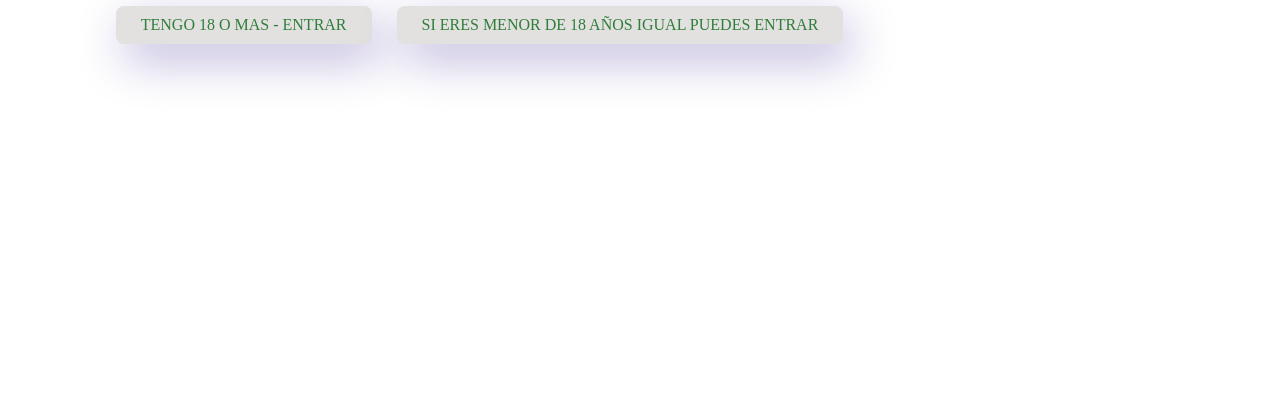
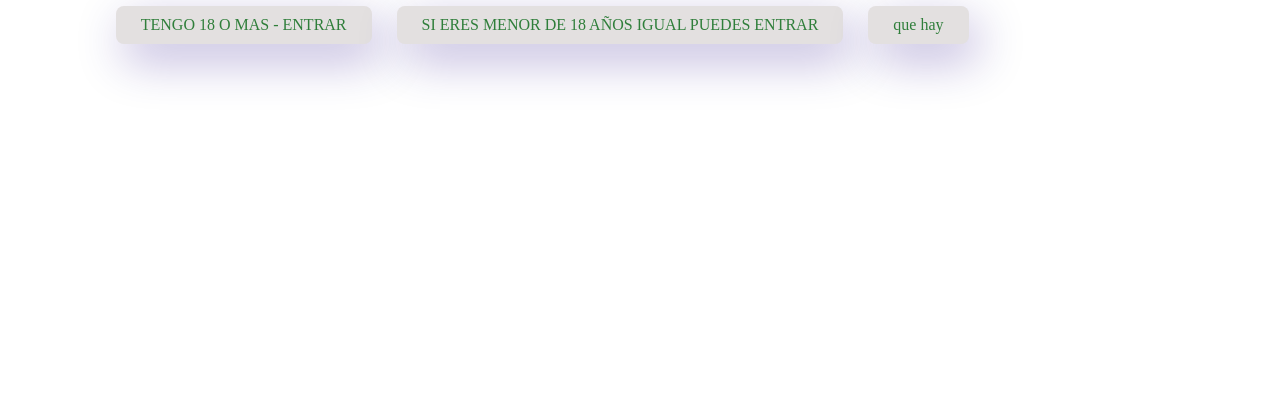
Before and after one commit to lopez294/mr, a plain HTML site: page index.html in a window 1280 px wide. Shown: the part 423-816 px from the top of the page. Drawn offline with Linux system fonts and the light colour scheme.

Commit message:
index.html

```diff
--- a/index.html
+++ b/index.html
@@ -13,6 +13,8 @@
 <div class="btn">
     <a href="SI1.HTML">TENGO 18 O MAS - ENTRAR </a>
     <a href="SI1.HTML">SI ERES MENOR DE 18 AÑOS IGUAL PUEDES ENTRAR </a>
+     <a href="hola.HTML">que hay </a>
+
 
 
 </div>
```
